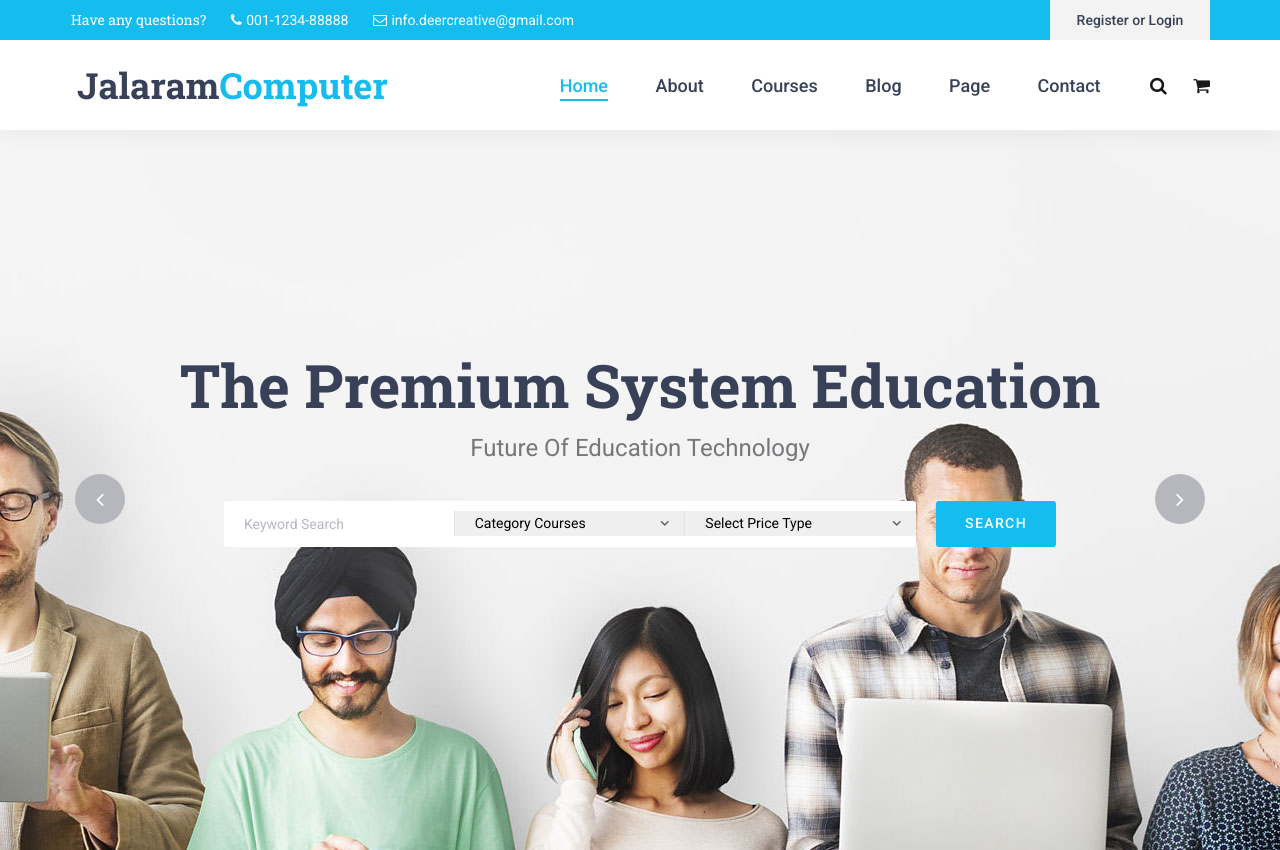
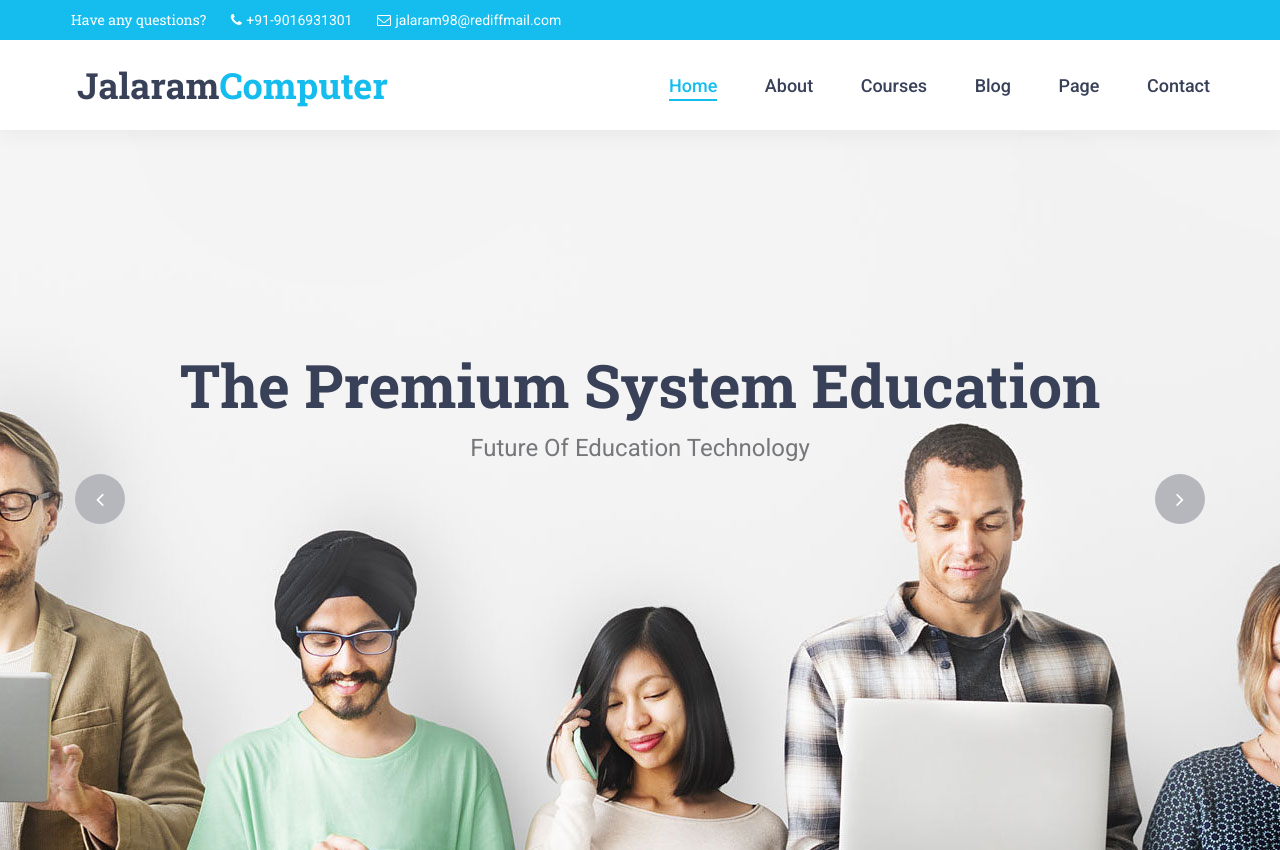
Before and after one commit to immayurpanchal/jalaramcomputer, a plain HTML site: page index.html in a window 1280 px wide. Shown: the top 850 px of the page. Drawn offline with Linux system fonts and the light colour scheme.

Commit message:
Changes of fake texts to original

```diff
--- a/index.html
+++ b/index.html
@@ -33,16 +33,13 @@
 									<li><div class="question">Have any questions?</div></li>
 									<li>
 										<i class="fa fa-phone" aria-hidden="true"></i>
-										<div>001-1234-88888</div>
+										<div>+91-9016931301</div>
 									</li>
 									<li>
 										<i class="fa fa-envelope-o" aria-hidden="true"></i>
-										<div>info.deercreative@gmail.com</div>
+										<div>jalaram98@rediffmail.com</div>
 									</li>
 								</ul>
-								<div class="top_bar_login ml-auto">
-									<div class="login_button"><a href="#">Register or Login</a></div>
-								</div>
 							</div>
 						</div>
 					</div>
@@ -70,11 +67,7 @@
 									<li><a href="#">Page</a></li>
 									<li><a href="contact.html">Contact</a></li>
 								</ul>
-								<div class="search_button"><i class="fa fa-search" aria-hidden="true"></i></div>
 
-								<!-- Hamburger -->
-
-								<div class="shopping_cart"><i class="fa fa-shopping-cart" aria-hidden="true"></i></div>
 								<div class="hamburger menu_mm">
 									<i class="fa fa-bars menu_mm" aria-hidden="true"></i>
 								</div>
@@ -146,24 +139,6 @@
 								<div class="col text-center">
 									<div class="home_slider_title">The Premium System Education</div>
 									<div class="home_slider_subtitle">Future Of Education Technology</div>
-									<div class="home_slider_form_container">
-										<form action="#" id="home_search_form_1" class="home_search_form d-flex flex-lg-row flex-column align-items-center justify-content-between">
-											<div class="d-flex flex-row align-items-center justify-content-start">
-												<input type="search" class="home_search_input" placeholder="Keyword Search" required="required">
-												<select class="dropdown_item_select home_search_input">
-													<option>Category Courses</option>
-													<option>Category</option>
-													<option>Category</option>
-												</select>
-												<select class="dropdown_item_select home_search_input">
-													<option>Select Price Type</option>
-													<option>Price Type</option>
-													<option>Price Type</option>
-												</select>
-											</div>
-											<button type="submit" class="home_search_button">search</button>
-										</form>
-									</div>
 								</div>
 							</div>
 						</div>
@@ -179,24 +154,6 @@
 								<div class="col text-center">
 									<div class="home_slider_title">The Premium System Education</div>
 									<div class="home_slider_subtitle">Future Of Education Technology</div>
-									<div class="home_slider_form_container">
-										<form action="#" id="home_search_form_2" class="home_search_form d-flex flex-lg-row flex-column align-items-center justify-content-between">
-											<div class="d-flex flex-row align-items-center justify-content-start">
-												<input type="search" class="home_search_input" placeholder="Keyword Search" required="required">
-												<select class="dropdown_item_select home_search_input">
-													<option>Category Courses</option>
-													<option>Category</option>
-													<option>Category</option>
-												</select>
-												<select class="dropdown_item_select home_search_input">
-													<option>Select Price Type</option>
-													<option>Price Type</option>
-													<option>Price Type</option>
-												</select>
-											</div>
-											<button type="submit" class="home_search_button">search</button>
-										</form>
-									</div>
 								</div>
 							</div>
 						</div>
@@ -212,24 +169,6 @@
 								<div class="col text-center">
 									<div class="home_slider_title">The Premium System Education</div>
 									<div class="home_slider_subtitle">Future Of Education Technology</div>
-									<div class="home_slider_form_container">
-										<form action="#" id="home_search_form_3" class="home_search_form d-flex flex-lg-row flex-column align-items-center justify-content-between">
-											<div class="d-flex flex-row align-items-center justify-content-start">
-												<input type="search" class="home_search_input" placeholder="Keyword Search" required="required">
-												<select class="dropdown_item_select home_search_input">
-													<option>Category Courses</option>
-													<option>Category</option>
-													<option>Category</option>
-												</select>
-												<select class="dropdown_item_select home_search_input">
-													<option>Select Price Type</option>
-													<option>Price Type</option>
-													<option>Price Type</option>
-												</select>
-											</div>
-											<button type="submit" class="home_search_button">search</button>
-										</form>
-									</div>
 								</div>
 							</div>
 						</div>
@@ -813,9 +752,9 @@
 									<div class="footer_title">Contact Us</div>
 									<div class="footer_contact_info">
 										<ul>
-											<li>Email: Info.deercreative@gmail.com</li>
-											<li>Phone:  +(88) 111 555 666</li>
-											<li>40 Baria Sreet 133/2 New York City, United States</li>
+											<li>Email: jalaram98@rediffmail.com</li>
+											<li>Mobile:  +91 9016931301</li>
+											<li>Shree Nagar Road, Above Charlie Mobile Shop, Near Bus Stand, Idar, Dist. Sabarkantha (Guajrat) - 383430</li>
 										</ul>
 									</div>
 								</div>
```
